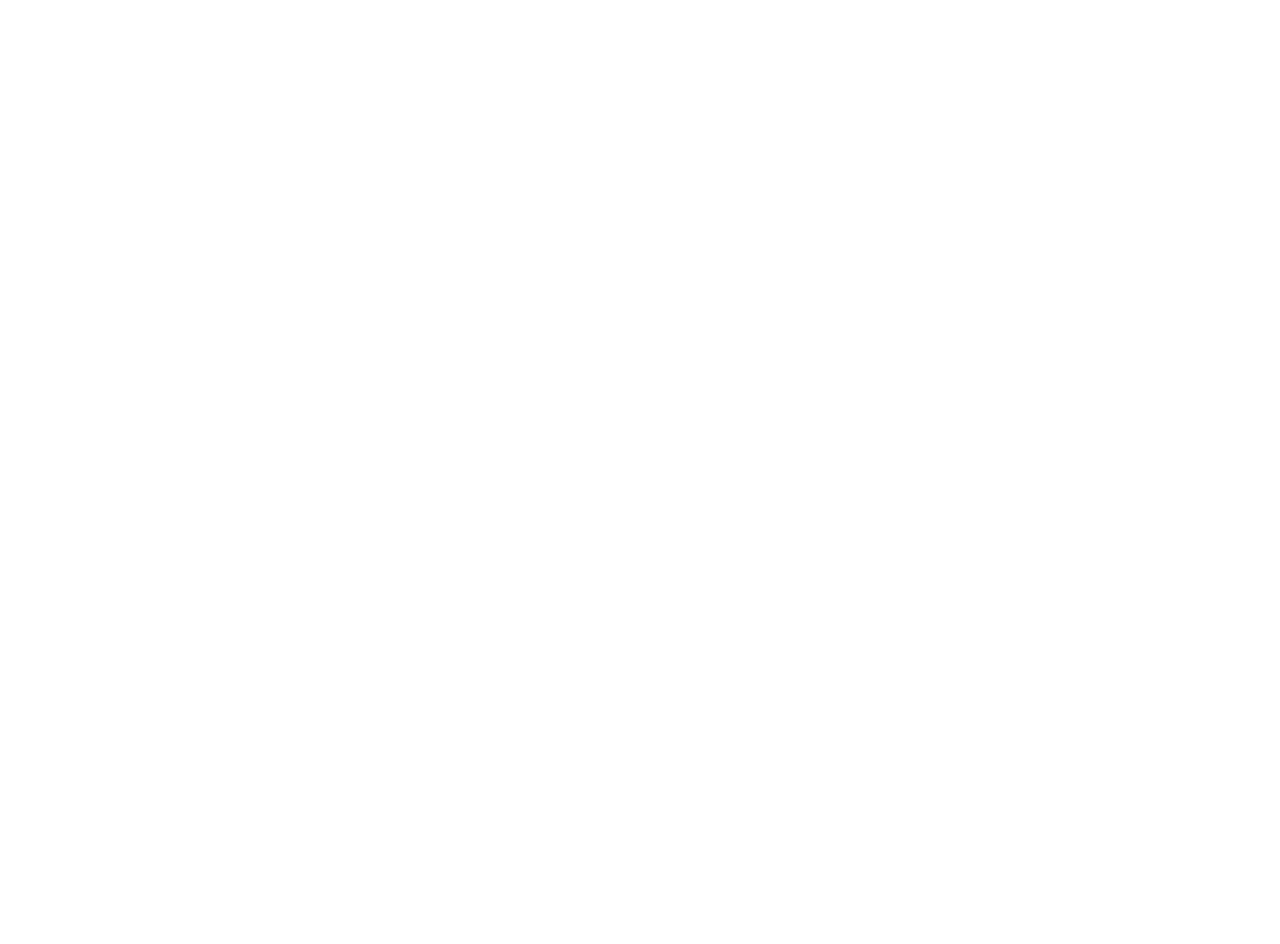
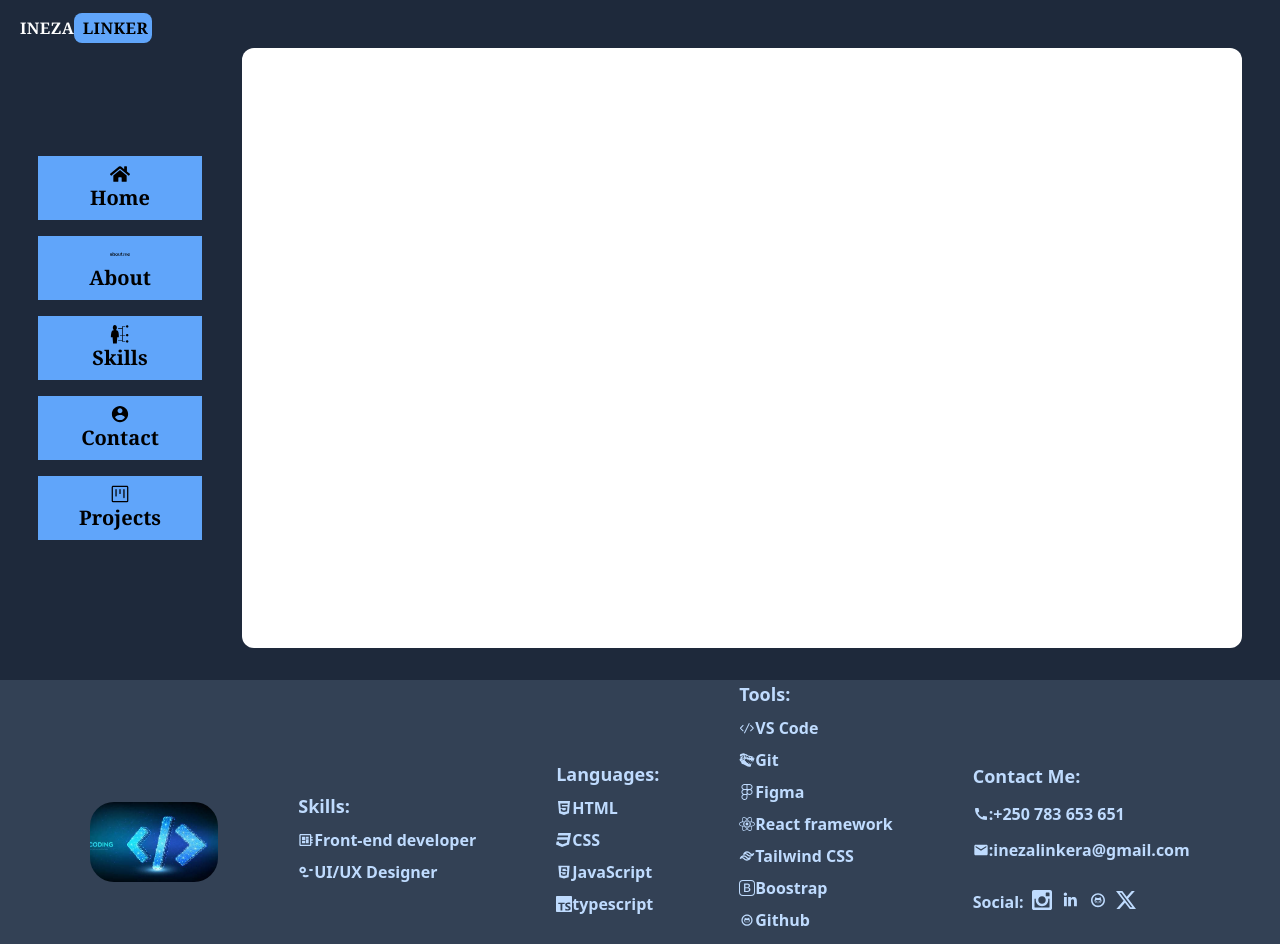
Before and after one commit to linkerAlx/my_portfolio, a React (Vite) app: page /contact in a window 1280 px wide. Before the commit this address had no page. Shown: the top 944 px of the page. Before the commit the page ends 800 px from the top, so only its background shows below. Built offline with nearby package versions, Linux system fonts and the light colour scheme.

Commit message:
about_page

```diff
--- a/src/App.tsx
+++ b/src/App.tsx
@@ -2,6 +2,9 @@
 import { BrowserRouter, Routes, Route } from 'react-router-dom';
 import HomePage from './pages/Homepage';
  import AboutPage from './pages/About';
+ import Skillspage from './pages/Skillspage';
+ import Contactpage from './pages/Contactpage';
+ import Projectspage from './pages/Projectspage';
 // import Navbar from './components/Navbar';
 import React from 'react';
 
@@ -12,6 +15,10 @@
       <Routes>
         <Route path='/' element={<HomePage />} />
         <Route path='/about' element={<AboutPage />} />
+        <Route path='/skills' element={<Skillspage />} />
+        <Route path='/contact' element={<Contactpage />} />
+        <Route path='/projects' element={<Projectspage />} />
+
       </Routes>
     </BrowserRouter>
   );
--- a/src/components/Footer.tsx
+++ b/src/components/Footer.tsx
@@ -1,65 +1,126 @@
-import React from 'react'
-import { BsBootstrap, BsTwitterX } from 'react-icons/bs'
-import { CgDesignmodo } from 'react-icons/cg'
-import { DiGithub, DiJavascript } from 'react-icons/di'
-import { FaFigma } from 'react-icons/fa'
-import { FaCss3, FaHtml5, FaReact } from 'react-icons/fa6'
-import { GiTRexSkull } from 'react-icons/gi'
-import { ImInstagram } from 'react-icons/im'
-import { LiaLinkedinIn } from 'react-icons/lia'
-import { MdCall, MdDeveloperBoard, MdEmail } from 'react-icons/md'
-import { RiTailwindCssLine } from 'react-icons/ri'
-import { SiMysql, SiTypescript, SiVite } from 'react-icons/si'
-import { VscCode } from 'react-icons/vsc'
-import Image from '../assets/images/download.jpg';
+import React from "react";
+import { BsBootstrap, BsTwitterX } from "react-icons/bs";
+import { CgDesignmodo } from "react-icons/cg";
+import { DiGithub, DiJavascript } from "react-icons/di";
+import { FaFigma } from "react-icons/fa";
+import { FaCss3, FaHtml5, FaReact } from "react-icons/fa6";
+import { GiTRexSkull } from "react-icons/gi";
+import { ImInstagram } from "react-icons/im";
+import { LiaLinkedinIn } from "react-icons/lia";
+import { MdCall, MdDeveloperBoard, MdEmail } from "react-icons/md";
+import { RiTailwindCssLine } from "react-icons/ri";
+import { SiMysql, SiTypescript, SiVite } from "react-icons/si";
+import { VscCode } from "react-icons/vsc";
+import Image from "../assets/images/download.jpg";
 
-const Footer :React.FC = () => {
+const Footer: React.FC = () => {
   return (
-    <div className='bg-slate-700 flex flex-col lg:flex-row justify-center items-center lg:gap-20 gap-3  font-bold  mt-8 text-blue-200 '>
-        <div>
-        <img className='rounded-3xl mt-2 w-32 max-w-full h-auto' src={Image} alt="img" />
+    <div className="bg-slate-700 flex flex-col lg:flex-row justify-center items-center lg:gap-20 gap-3  font-bold  mt-8 text-blue-200 ">
+      <div>
+        <img
+          className="rounded-3xl mt-2 w-32 max-w-full h-auto"
+          src={Image}
+          alt="img"
+        />
       </div>
-      <div className='flex flex-col gap-2 '>
-        <h1 className='text-lg '>Skills:</h1>
-        <h3 className='flex'><MdDeveloperBoard className='mt-1'/>Front-end developer</h3>
-        <h3 className='flex '><CgDesignmodo className='mt-1  '/> UI/UX Designer</h3>
+      <div className="flex flex-col gap-2 ">
+        <h1 className="text-lg ">Skills:</h1>
+        <h3 className="flex">
+          <MdDeveloperBoard className="mt-1" />
+          Front-end developer
+        </h3>
+        <h3 className="flex ">
+          <CgDesignmodo className="mt-1  " /> UI/UX Designer
+        </h3>
       </div>
-      <div className='flex flex-col gap-2'>
-        <h1 className='text-lg '>Languages:</h1>
-        <h3 className='flex'><FaHtml5 className='mt-1  '/>HTML</h3>
-        <h3 className='flex'><FaCss3 className='mt-1  '/>CSS</h3>
-        <h3 className='flex'><DiJavascript className='mt-1  '/>JavaScript</h3>
-        <h3 className='flex'><SiTypescript className='mt-1  '/>typescript</h3>
-          </div>
-
-      <div className='flex flex-col gap-2'>
-        <h1 className='text-lg '>Tools:</h1>
-        <h3 className='flex'><VscCode className='mt-1  '/>VS Code</h3>
-        <h3 className='flex'><GiTRexSkull className='mt-1  '/>Git</h3>
-        <h3 className='flex'><FaFigma className='mt-1  '/>Figma</h3>
-        <h3 className='flex'><FaReact className='mt-1  '/>React framework</h3>
-        <h3 className='flex'><RiTailwindCssLine className='mt-1  '/>Tailwind CSS</h3>
-        <h3 className='flex'><BsBootstrap className='mt-1  '/>Boostrap</h3>
-        <h3 className='flex'><DiGithub className='mt-1  '/>Github</h3>
-        <h3 className='flex'><SiMysql className='mt-1  '/>Mysql</h3>
-        <h3 className='flex'><SiVite className='mt-1  '/>vite</h3>
+      <div className="flex flex-col gap-2">
+        <h1 className="text-lg ">Languages:</h1>
+        <h3 className="flex">
+          <FaHtml5 className="mt-1  " />
+          HTML
+        </h3>
+        <h3 className="flex">
+          <FaCss3 className="mt-1  " />
+          CSS
+        </h3>
+        <h3 className="flex">
+          <DiJavascript className="mt-1  " />
+          JavaScript
+        </h3>
+        <h3 className="flex">
+          <SiTypescript className="mt-1  " />
+          typescript
+        </h3>
       </div>
 
-      <div className='flex flex-col gap-3'>
-        <h1 className='text-lg '>Contact Me:</h1>
-        <h3 className='flex'><MdCall className='mt-1'/>:+250 783 653 651</h3>
-        <h3 className='flex'><MdEmail className='mt-1'/>:inezalinkera@gmail.com</h3>
-        <div className='flex gap-2 mt-4 '>
-          <h1 className=' ' >Social:</h1>
-        <h3><ImInstagram size={20} /></h3>
-        <h3><LiaLinkedinIn size={20}/></h3>
-        <h3><DiGithub size={20}/></h3>
-        <h3><BsTwitterX size={20}/></h3>
+      <div className="flex flex-col gap-2">
+        <h1 className="text-lg ">Tools:</h1>
+        <h3 className="flex">
+          <VscCode className="mt-1  " />
+          VS Code
+        </h3>
+        <h3 className="flex">
+          <GiTRexSkull className="mt-1  " />
+          Git
+        </h3>
+        <h3 className="flex">
+          <FaFigma className="mt-1  " />
+          Figma
+        </h3>
+        <h3 className="flex">
+          <FaReact className="mt-1  " />
+          React framework
+        </h3>
+        <h3 className="flex">
+          <RiTailwindCssLine className="mt-1  " />
+          Tailwind CSS
+        </h3>
+        <h3 className="flex">
+          <BsBootstrap className="mt-1  " />
+          Boostrap
+        </h3>
+        <h3 className="flex">
+          <DiGithub className="mt-1  " />
+          Github
+        </h3>
+        <h3 className="flex">
+          <SiMysql className="mt-1  " />
+          Mysql
+        </h3>
+        <h3 className="flex">
+          <SiVite className="mt-1  " />
+          vite
+        </h3>
+      </div>
+
+      <div className="flex flex-col gap-3">
+        <h1 className="text-lg ">Contact Me:</h1>
+        <h3 className="flex">
+          <MdCall className="mt-1" />
+          :+250 783 653 651
+        </h3>
+        <h3 className="flex">
+          <MdEmail className="mt-1" />
+          :inezalinkera@gmail.com
+        </h3>
+        <div className="flex gap-2 mt-4 ">
+          <h1 className=" ">Social:</h1>
+          <h3>
+            <ImInstagram size={20} />
+          </h3>
+          <h3>
+            <LiaLinkedinIn size={20} />
+          </h3>
+          <h3>
+            <DiGithub size={20} />
+          </h3>
+          <h3>
+            <BsTwitterX size={20} />
+          </h3>
         </div>
       </div>
+    </div>
+  );
+};
 
-    </div>
-  )
-}
-
-export default  Footer
+export default Footer;
--- a/src/components/Navbar.tsx
+++ b/src/components/Navbar.tsx
@@ -1,23 +1,53 @@
-import React from 'react'
-import { FaHome } from 'react-icons/fa';
-import { GiSkills } from 'react-icons/gi';
-import { GoProject } from 'react-icons/go';
-import { IoMdContact } from 'react-icons/io';
-import { SiAboutdotme } from 'react-icons/si';
- import { Link } from 'react-router-dom';
+import React from "react";
+import { FaHome } from "react-icons/fa";
+import { GiSkills } from "react-icons/gi";
+import { GoProject } from "react-icons/go";
+import { IoMdContact } from "react-icons/io";
+import { SiAboutdotme } from "react-icons/si";
+import { Link } from "react-router-dom";
 
-const Navbar : React.FC= () => {
+const Navbar: React.FC = () => {
   return (
-    <div className=''>
-     <div className=' flex lg:flex-col flex-row  lg:gap-4 gap-2 font-serif font-bold lg:text-xl text-sm text-black  '>
-      <button className="hover:underline lg:p-2 bg-blue-400 "> <Link to="/" ><FaHome className='lg:mx-16'/>Home</Link></button>
-      <button className="hover:underline lg:p-2 bg-blue-400"> <Link to="/about" > <SiAboutdotme className='font-extrabold lg:mx-16'/>About </Link></button>
-      <button className="hover:underline lg:p-2 bg-blue-400"><GiSkills className=' lg:mx-16'/>Skills</button>
-      <button className="hover:underline lg:p-2 bg-blue-400 "><IoMdContact className='lg:mx-16'/>Contact</button>
-      <button className="hover:underline lg:p-2 bg-blue-400"> <GoProject className='lg:mx-16'/>Projects</button>
-     </div>
+    <div className="">
+      <div className=" flex lg:flex-col flex-row  lg:gap-4 gap-2 font-serif font-bold lg:text-xl text-sm text-black  ">
+        <button className="hover:underline lg:p-2 bg-blue-400 ">
+          {" "}
+          <Link to="/">
+            <FaHome className="lg:mx-16 mx-4" />
+            Home
+          </Link>
+        </button>
+        <button className="hover:underline lg:p-2 bg-blue-400">
+          {" "}
+          <Link to="/about">
+            {" "}
+            <SiAboutdotme className="font-extrabold mx-4 lg:mx-16" />
+            About{" "}
+          </Link>
+        </button>
+        <button className="hover:underline lg:p-2 bg-blue-400">
+          <Link to="/skills">
+            {" "}
+            <GiSkills className=" lg:mx-16 mx-4" />
+            Skills{" "}
+          </Link>
+        </button>
+        <button className="hover:underline lg:p-2 bg-blue-400 ">
+          <Link to="/contact">
+            {" "}
+            <IoMdContact className="lg:mx-16 mx-5" />
+            Contact{" "}
+          </Link>
+        </button>
+        <button className="hover:underline lg:p-2 bg-blue-400">
+          <Link to="/projects">
+            <GoProject className="lg:mx-16 mx-5" />
+            Projects{" "}
+          </Link>{" "}
+        </button>
+      </div>
     </div>
-  )
-}
+  );
+};
 
-export default Navbar
+export default Navbar;
--- a/src/pages/About.tsx
+++ b/src/pages/About.tsx
@@ -1,40 +1,78 @@
-import React from 'react'
-import { FaGithub,FaLinkedinIn,FaInstagram, } from 'react-icons/fa';
-import{MdCall,MdEmail} from 'react-icons/md'
-import LaptopImage from '../assets/images/backgr.jpg';
-import Navbar from '../components/Navbar';
-import Footer from '../components/Footer';
+import React from "react";
+import { FaGithub, FaLinkedinIn, FaInstagram } from "react-icons/fa";
+import { MdCall, MdEmail } from "react-icons/md";
+import LaptopImage from "../assets/images/backgr.jpg";
+import LinkerImage from "../assets/images/linker.jpg";
+import Navbar from "../components/Navbar";
+import Footer from "../components/Footer";
 
 const About: React.FC = () => {
   return (
-    <div className= 'bg-slate-800 bg-cover bg-center flex flex-col  py-4 min-h-screen lg:w-[1000px} '>
-    <p className='text-white font-bold tracking-wide font-serif mx-5 mb-2 '>INEZA<span className='bg-blue-400 rounded-lg p-1  text-black'> LINKER</span></p>
+    <div className="bg-slate-800 bg-cover bg-center flex flex-col  py-4 min-h-screen lg:w-[1000px} ">
+      <p className="text-white font-bold tracking-wide font-serif mx-5 mb-2 ">
+        INEZA
+        <span className="bg-blue-400 rounded-lg p-1  text-black"> LINKER</span>
+      </p>
 
-    <div className='flex flex-col lg:flex-row justify-center items-center gap-10'>
+      <div className="flex flex-col lg:flex-row justify-center items-center gap-10">
         <Navbar />
-    <div className='bg-white place-self-center lg:w-[1000px] w-11/12 flex lg:flex-row flex-col p-7 min-h-[600px] rounded-xl'>
-      <div className='m-auto'>
-      <img  className='rounded-lg  border-solid   border-4  border-gray-500 w-60 lg:w-full max-w-full' src={LaptopImage} alt="my_image" />
-      <div className='flex lg:flex-row flex-col  gap-4 '>
-         <a href="#"><FaLinkedinIn size={30}/></a>
-        <FaGithub size={30}/>
-        <FaInstagram size={30}/>
-        <div className='flex'>
-          <MdEmail size={30}/>
-          <p className='hover:underline'>:inezalinkera@gmail.com</p>
+        <div className="bg-white place-self-center lg:w-[1000px] w-11/12 flex lg:flex-row flex-col p-7 min-h-[600px] rounded-xl">
+          <div className="m-auto text-lg ">
+            <h1 className="font-extrabold">ABOUT ME</h1>
+            <img
+              src={LinkerImage}
+              className="w-60 max-w-full h-auto rounded-3xl"
+              alt="LINKER "
+            />
+            <p className="font-medium">
+              Hello! I'm Ineza Linker Arlene, a Rwandan front-end developer and
+              UI/UX designer passionate about digital technology. I create
+              user-friendly interfaces, blending creativity with technical
+              skills.
+            </p>
           </div>
-        <div className='flex font-sans'>
-          <MdCall size={30}/>
+          <div className="m-auto text-lg ">
+            <div>
+              <h1 className="text-center font-extrabold">Education</h1>
+              <p className="font-medium">
+                I'm a Level 3 Business Information Technology (BIT) student at
+                the University of Rwanda and an ALX Software Engineering
+                student, with a Strong foundation in business and technology.
+              </p>
+            </div>
+            <div className="mt-7 lg:mx-28">
+              <img
+                className="rounded-lg  border-solid   border-4  border-gray-500 w-60 h-auto
+      max-w-full"
+                src={LaptopImage}
+                alt="my_image"
+              />
+            </div>
+
+            <div className="flex  flex-col  gap-4 font-medium ">
+              <div className="flex m-auto p-3 gap-4  ">
+                <a href="#">
+                  <FaLinkedinIn size={30} />
+                </a>
+                <FaGithub size={30} />
+                <FaInstagram size={30} />
+              </div>
+
+              <div className="flex m-auto">
+                <MdEmail size={30} />
+                <p className="hover:underline">:inezalinkera@gmail.com</p>
+              </div>
+              <div className="flex font-sans m-auto">
+                <MdCall size={30} />
                 <p>:+250 783 653 651</p>
               </div>
             </div>
           </div>
-            <div className='m-auto text-xl font-serif'> </div>
         </div>
       </div>
       <Footer />
     </div>
-  )
-}
+  );
+};
 
-export default About
+export default About;
--- /dev/null
+++ b/src/pages/Contactpage.tsx
@@ -0,0 +1,27 @@
+import React from 'react'
+import Navbar from "../components/Navbar";
+import Footer from "../components/Footer";
+
+const Contactpage:React.FC = () => {
+  return (
+    <div>
+    <div className="bg-slate-800 bg-cover bg-center flex flex-col  py-4 min-h-screen lg:w-[1000px} ">
+    <p className="text-white font-bold tracking-wide font-serif mx-5 mb-2 ">
+      INEZA
+      <span className="bg-blue-400 rounded-lg p-1  text-black"> LINKER</span>
+    </p>
+
+    <div className="flex flex-col lg:flex-row justify-center items-center gap-10">
+      <Navbar />
+      <div className="bg-white place-self-center lg:w-[1000px] w-11/12 flex lg:flex-row flex-col p-7 min-h-[600px] rounded-xl">
+
+
+      </div>
+    </div>
+    <Footer />
+  </div>
+  </div>
+  )
+}
+
+export default Contactpage
--- a/src/pages/Homepage.tsx
+++ b/src/pages/Homepage.tsx
@@ -1,44 +1,61 @@
-import React from 'react'
-import { FaGithub,FaLinkedinIn,FaInstagram, } from 'react-icons/fa';
-import{MdCall,MdEmail} from 'react-icons/md'
-import LinkerImage from '../assets/images/linker.jpg';
-import Navbar from '../components/Navbar';
-import Footer from '../components/Footer';
-const Homepage:React.FC = () => {
+import React from "react";
+import { FaGithub, FaLinkedinIn, FaInstagram } from "react-icons/fa";
+import { MdCall, MdEmail } from "react-icons/md";
+import LinkerImage from "../assets/images/linker.jpg";
+import Navbar from "../components/Navbar";
+import Footer from "../components/Footer";
+const Homepage: React.FC = () => {
   return (
-    <div className= 'bg-slate-800 bg-cover bg-center flex flex-col  p-4 min-h-screen lg:w-[1000px} '>
-        <p className='text-white font-bold tracking-wide font-serif mx-5 mb-2 '>INEZA<span className='bg-blue-400 rounded-lg p-1  text-black'> LINKER</span></p>
+    <div className="bg-slate-800 bg-cover bg-center flex flex-col  p-4 min-h-screen lg:w-[1000px} ">
+      <p className="text-white font-bold tracking-wide font-serif mx-5 mb-2 ">
+        INEZA
+        <span className="bg-blue-400 rounded-lg p-1  text-black"> LINKER</span>
+      </p>
 
-        <div className='flex flex-col lg:flex-row justify-center items-center gap-10'>
+      <div className="flex flex-col lg:flex-row justify-center items-center gap-10">
         <Navbar />
-        <div className='bg-white place-self-center lg:w-[1000px] w-11/12 flex lg:flex-row flex-col p-7 min-h-[600px] rounded-xl'>
-        <div className=' m-auto lg:text-xl font-serif'>
-          <h1 className='font-bold '>I'm  INEZA LINKER Arlene; </h1>
-          <h2 className='font-bold mb-2'>Front-end developer and UI/UX Designer.</h2>
-          <p> I have dedicated my life to mastering cutting-edge technologies to create visually stunning and highly responsive web applications. Explore my projects to see how I transform ideas into interactive digital solutions.</p>
-          <div className='flex flex-col  gap-4 '>
-         <a href="#"><FaLinkedinIn size={30}/></a>
-        <FaGithub size={30}/>
-        <FaInstagram size={30}/>
-        <div className='flex'>
-          <MdEmail size={30}/>
-          <p className='hover:underline'>:inezalinkera@gmail.com</p>
+        <div className="bg-white place-self-center lg:w-[1000px] w-11/12 flex lg:flex-row flex-col p-7 min-h-[600px] rounded-xl">
+          <div className=" m-auto lg:text-2xl font-serif">
+            <h1 className="font-bold ">I'm INEZA LINKER Arlene; </h1>
+            <h2 className="font-bold mb-2">
+              Front-end developer and UI/UX Designer.
+            </h2>
+            <p className="font-medium ">
+              {" "}
+              I have dedicated my life to mastering cutting-edge technologies to
+              create visually stunning.
+              Explore my projects to see how I transform ideas into interactive
+              digital solutions.
+            </p>
+            <div className="flex flex-col  gap-4 font-medium ">
+              <div className="flex mt-5 gap-4"><a href="#">
+                <FaLinkedinIn size={30} />
+              </a>
+              <FaGithub size={30} />
+              <FaInstagram size={30} /></div>
+              <div className="flex">
+                <MdEmail size={30} />
+                <p className="hover:underline">:inezalinkera@gmail.com</p>
               </div>
-        <div className='flex font-sans'>
-          <MdCall size={30}/>
+              <div className="flex font-sans">
+                <MdCall size={30} />
                 <p>:+250 783 653 651</p>
               </div>
             </div>
           </div>
 
-        <div className='m-auto bg-gray-800 pt-8  pb-4 rounded-t-lg object-cover'>
-          <img  className='rounded-t-full rounded-b-full w-full max-w-full h-auto border-solid   border-4  border-gray-500' src={LinkerImage} alt="my_image" />
+          <div className="m-auto bg-gray-800 pt-8  pb-4 rounded-t-lg object-cover">
+            <img
+              className="rounded-t-full rounded-b-full w-full max-w-full h-auto border-solid   border-4  border-gray-500"
+              src={LinkerImage}
+              alt="my_image"
+            />
           </div>
         </div>
       </div>
       <Footer />
     </div>
-  )
-}
+  );
+};
 
-export default Homepage
+export default Homepage;
--- /dev/null
+++ b/src/pages/Projectspage.tsx
@@ -0,0 +1,27 @@
+import React from 'react'
+import Navbar from "../components/Navbar";
+import Footer from "../components/Footer";
+
+const projectspage :React.FC= () => {
+  return (
+    <div>
+      <div className="bg-slate-800 bg-cover bg-center flex flex-col  py-4 min-h-screen lg:w-[1000px} ">
+      <p className="text-white font-bold tracking-wide font-serif mx-5 mb-2 ">
+        INEZA
+        <span className="bg-blue-400 rounded-lg p-1  text-black"> LINKER</span>
+      </p>
+
+      <div className="flex flex-col lg:flex-row justify-center items-center gap-10">
+        <Navbar />
+        <div className="bg-white place-self-center lg:w-[1000px] w-11/12 flex lg:flex-row flex-col p-7 min-h-[600px] rounded-xl">
+
+
+        </div>
+      </div>
+      <Footer />
+    </div>
+    </div>
+  )
+}
+
+export default projectspage
--- /dev/null
+++ b/src/pages/Skillspage.tsx
@@ -0,0 +1,27 @@
+import React from 'react'
+import Navbar from "../components/Navbar";
+import Footer from "../components/Footer";
+
+const Skillspage :React.FC= () => {
+  return (
+    <div>
+      <div className="bg-slate-800 bg-cover bg-center flex flex-col  py-4 min-h-screen lg:w-[1000px} ">
+      <p className="text-white font-bold tracking-wide font-serif mx-5 mb-2 ">
+        INEZA
+        <span className="bg-blue-400 rounded-lg p-1  text-black"> LINKER</span>
+      </p>
+
+      <div className="flex flex-col lg:flex-row justify-center items-center gap-10">
+        <Navbar />
+        <div className="bg-white place-self-center lg:w-[1000px] w-11/12 flex lg:flex-row flex-col p-7 min-h-[600px] rounded-xl">
+
+
+        </div>
+      </div>
+      <Footer />
+    </div>
+    </div>
+  )
+}
+
+export default Skillspage
--- a/tailwind.config.js
+++ b/tailwind.config.js
@@ -8,7 +8,7 @@
     extend: {
       backgroundImage: {
         'hero-pattern': "url('/img/hero-pattern.svg')",
-        'background': "url('/images/backgr.jpg')",
+        'projects-bg': "url('/src/assets/images/backgr.jpg')",
         'background': "url('/images/background.jpg')",
         'background': "url('/images/download.jpg')",
       }
```
Lines whose indentation alone changed are shown as unchanged.
